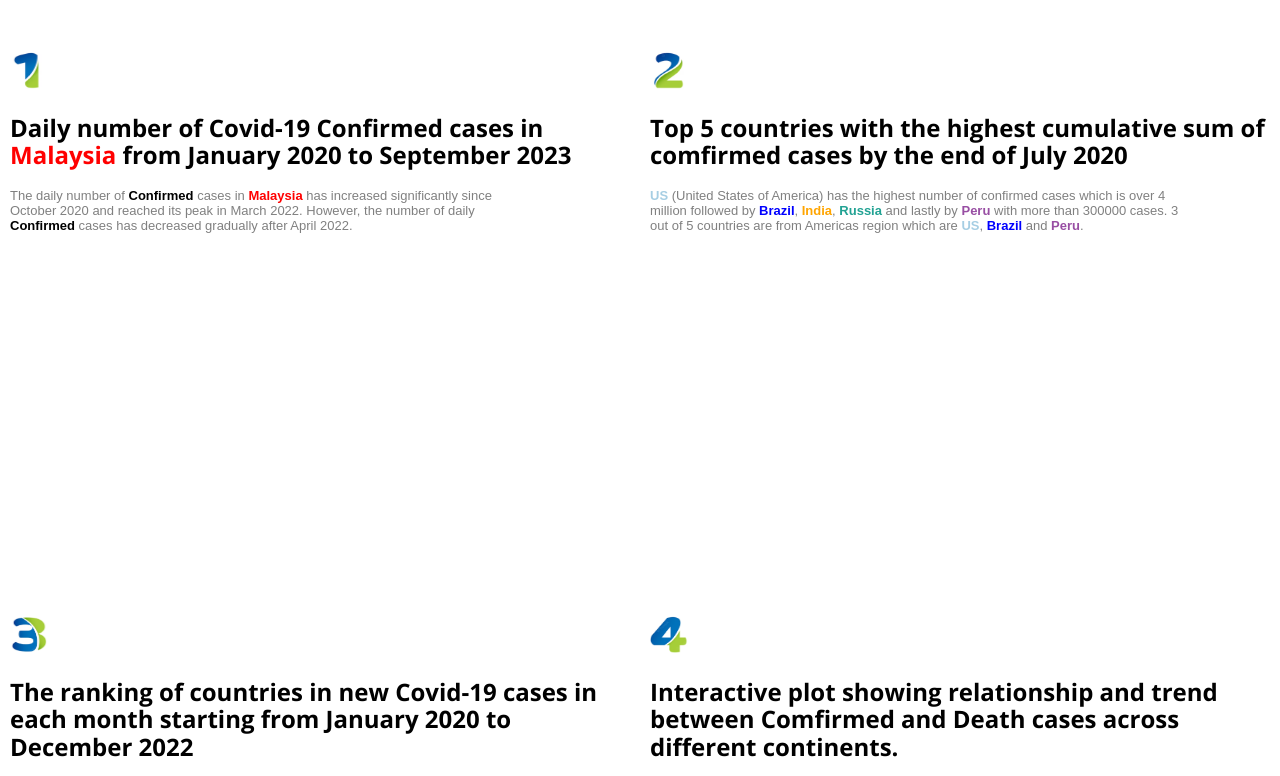
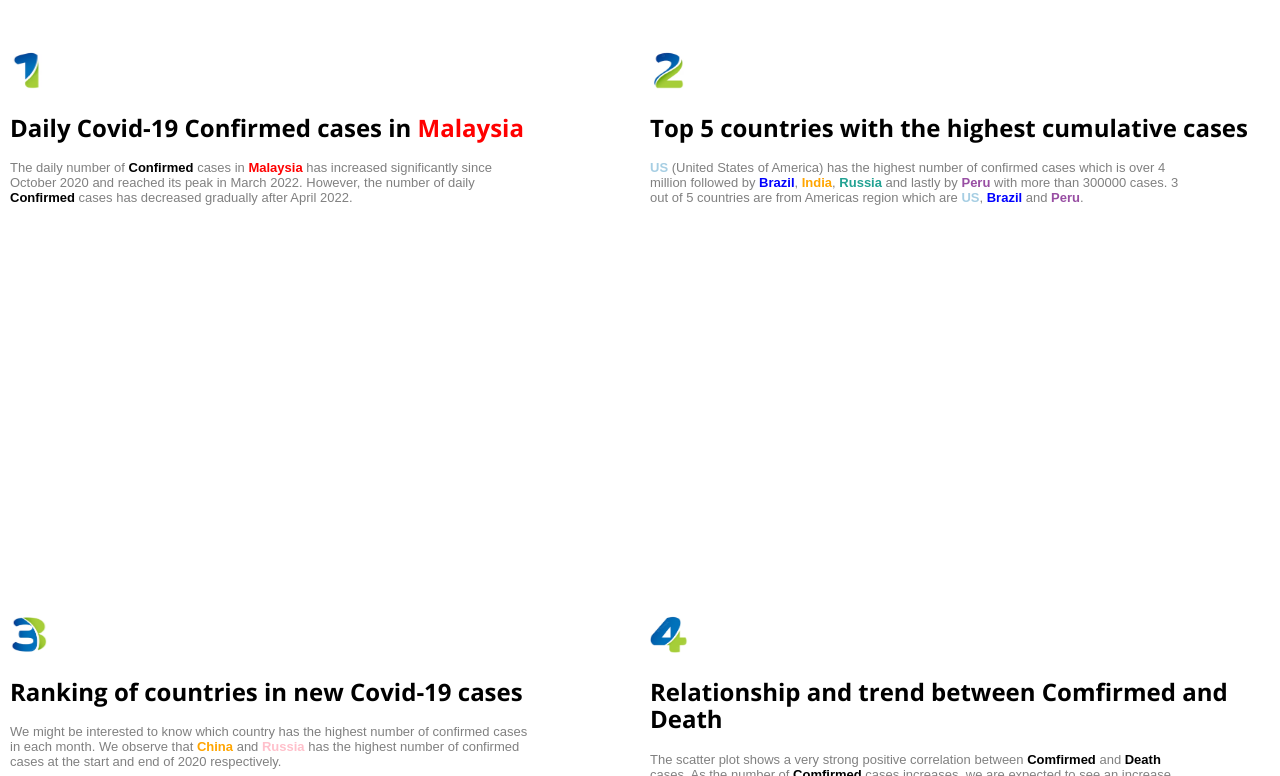
Before and after one commit to YuEan99/Assignment2, a plain HTML site: page index.html in a window 1280 px wide. Shown: the part 323-1099 px from the top of the page. Drawn offline with nearby package versions, Linux system fonts and the light colour scheme; a script that the page names is missing.

Commit message:
Add files via upload

```diff
--- a/index.html
+++ b/index.html
@@ -13,7 +13,7 @@
     <link rel="preconnect" href="https://fonts.googleapis.com">
     <link rel="preconnect" href="https://fonts.gstatic.com" crossorigin>
     <link href="https://fonts.googleapis.com/css2?family=Open+Sans:wght@300;400;700&display=swap" rel="stylesheet">
-
+    <link href="https://fonts.googleapis.com/css2?family=Noto+Serif:wght@400;700&display=swap" rel="stylesheet">
 
     <link rel="stylesheet" href="https://cdn.jsdelivr.net/npm/purecss@3.0.0/build/pure-min.css" integrity="sha384-X38yfunGUhNzHpBaEBsWLO+A0HDYOQi8ufWDkZ0k9e0eXz/tH3II7uKZ9msv++Ls" crossorigin="anonymous">
     <link rel="stylesheet" href="https://cdn.jsdelivr.net/npm/purecss@3.0.0/build/grids-responsive-min.css" />
@@ -38,8 +38,8 @@
     <div class="pure-g">
         <div class="pure-u-1-2">
             <img src="one.png" />
-            <h2>Daily number of Covid-19 <span class='confirmed'> Confirmed</span> cases
-                in <span class='Malaysia'> Malaysia </span> from January 2020 to September 2023</h2>
+            <h2>Daily Covid-19 <span class='confirmed'> Confirmed</span> cases
+                in <span class='Malaysia'> Malaysia </h2>
             <p>The daily number of <span class='confirmed'> Confirmed</span> cases in
                 <span class='Malaysia'> Malaysia </span> has increased significantly since October 2020
                 and reached its peak in March 2022. However, the number of daily <span class='confirmed'> Confirmed</span>
@@ -49,7 +49,7 @@
         </div>
         <div class="pure-u-1-2">
             <img src="two.png" />
-            <h2>Top 5 countries with the highest cumulative sum of comfirmed cases by the end of July 2020</h2>
+            <h2>Top 5 countries with the highest cumulative cases</h2>
             <p><span class='us'> US</span> (United States of America) has the highest number of confirmed cases which is over 4 million followed
             by <span class='brazil'> Brazil</span>, <span class='india'> India</span>,
             <span class='russia'> Russia</span> and lastly by <span class='peru'> Peru</span> with more than 300000 cases.
@@ -63,7 +63,7 @@
     <div class="pure-g">
         <div class="pure-u-1-2">
             <img src="three.png" />
-            <h2>The ranking of countries in new Covid-19 cases in each month starting from January 2020 to December 2022</h2>
+            <h2>Ranking of countries in new Covid-19 cases</h2>
             <p>We might be interested to know which country has the highest number of confirmed cases in each month.
                 We observe that <span class='china'> China</span>
                 and <span class='russia2'> Russia</span> has the highest number of confirmed cases
@@ -75,8 +75,7 @@
         </div>
         <div class="pure-u-1-2">
             <img src="four.png" />
-            <h2>Interactive plot showing relationship and trend between Comfirmed
-                and Death cases across different continents.</h2>
+            <h2>Relationship and trend between Comfirmed and Death</h2>
             <p>The scatter plot shows a very strong positive correlation between <span class='con'> Comfirmed</span> and
                 <span class='dea'> Death</span> cases. As the number of <span class='con'> Comfirmed</span> cases increases, we are expected to see
                 an increase in the number of <span class='dea'> Death</span> cases.
@@ -94,9 +93,7 @@
     <div class="pure-g">
         <div class="pure-u-1-2">
             <img src="five.png" />
-            <h2>The number of comfirmed cases in <span class='china2'> China</span>, <span class='indonesia'> Indonesia</span>,
-                <span class='japan'> Japan</span>, <span class='malaysia'> Malaysia</span> and
-                <span class='singapore'> Singapore </span></h2>
+            <h2>The number of comfirmed cases in <span class='asia'> Asia</span></h2>
             <p>It is obvious that <span class='malaysia'> Malaysia</span> has the lowest number of cases and
                 <span class='china'> China</span> has the highest number of cases
                 among these five countries in 2020.</p>
```
